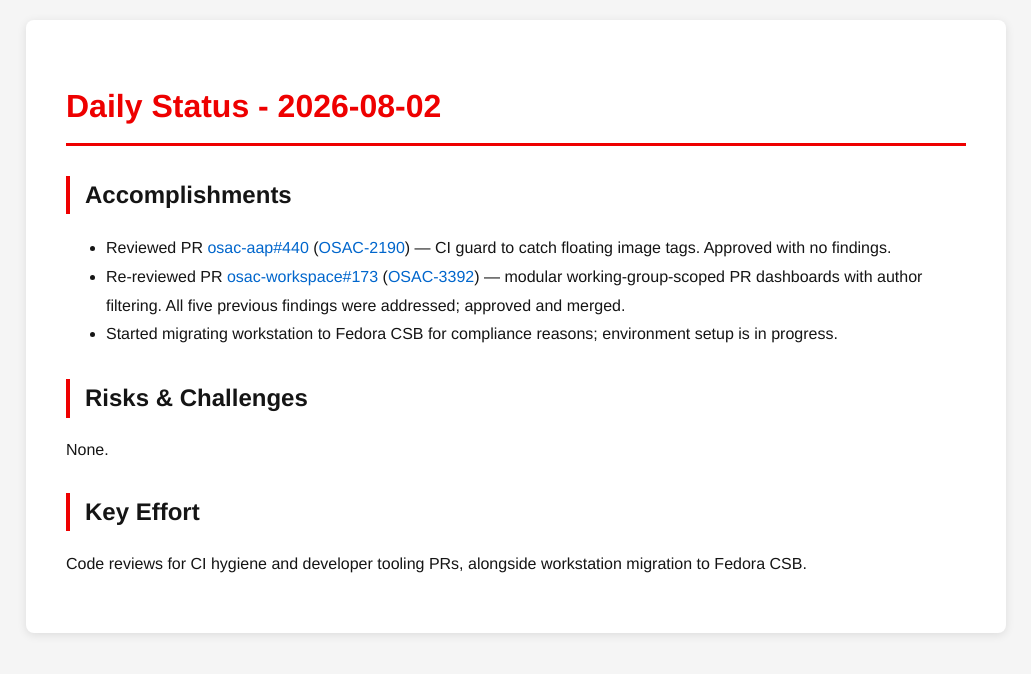
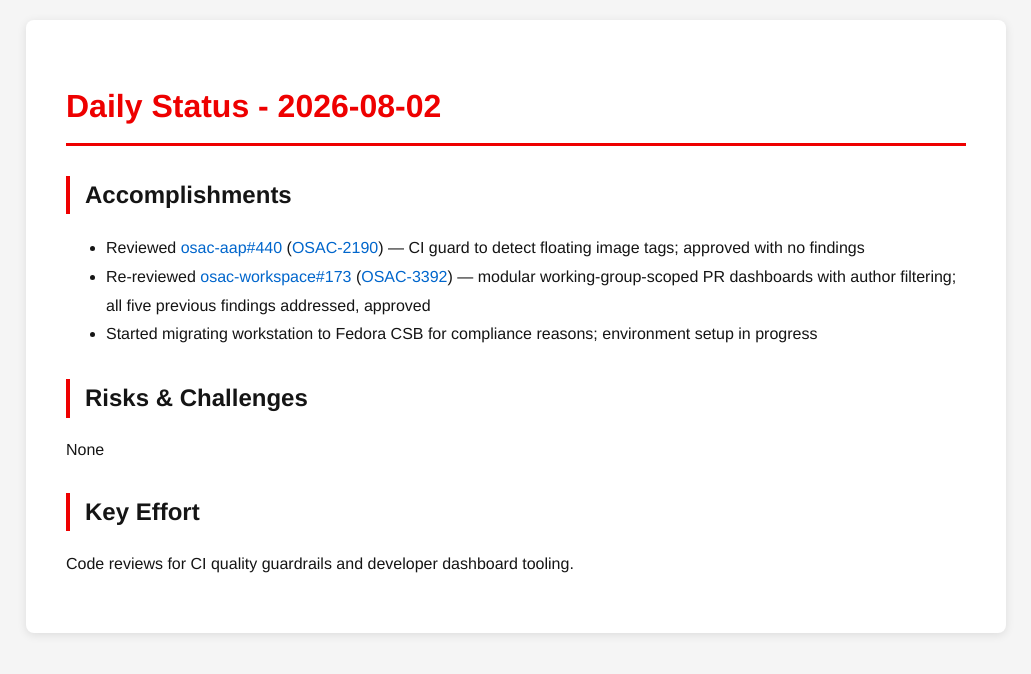
Before and after one commit to tzvatot/daily-status, a Jekyll site: the page built from 2026-08-02.md, in a window 1280 px wide. Shown: the top 674 px of the page, without its empty margins (124-1155 px from the left). Built offline with Jekyll 4.4.1, drawn with Linux system fonts in a browser that asks for light colours.

Commit message:
Daily status update - 2026-08-02

```diff
--- a/2026-08-02.md
+++ b/2026-08-02.md
@@ -7,12 +7,12 @@
 # Daily Status - 2026-08-02
 
 ## Accomplishments
-- Reviewed PR [osac-aap#440](https://github.com/osac-project/osac-aap/pull/440) ([OSAC-2190](https://redhat.atlassian.net/browse/OSAC-2190)) — CI guard to catch floating image tags. Approved with no findings.
-- Re-reviewed PR [osac-workspace#173](https://github.com/osac-project/osac-workspace/pull/173) ([OSAC-3392](https://redhat.atlassian.net/browse/OSAC-3392)) — modular working-group-scoped PR dashboards with author filtering. All five previous findings were addressed; approved and merged.
-- Started migrating workstation to Fedora CSB for compliance reasons; environment setup is in progress.
+- Reviewed [osac-aap#440](https://github.com/osac-project/osac-aap/pull/440) ([OSAC-2190](https://redhat.atlassian.net/browse/OSAC-2190)) — CI guard to detect floating image tags; approved with no findings
+- Re-reviewed [osac-workspace#173](https://github.com/osac-project/osac-workspace/pull/173) ([OSAC-3392](https://redhat.atlassian.net/browse/OSAC-3392)) — modular working-group-scoped PR dashboards with author filtering; all five previous findings addressed, approved
+- Started migrating workstation to Fedora CSB for compliance reasons; environment setup in progress
 
 ## Risks & Challenges
-None.
+None
 
 ## Key Effort
-Code reviews for CI hygiene and developer tooling PRs, alongside workstation migration to Fedora CSB.
+Code reviews for CI quality guardrails and developer dashboard tooling.
```
